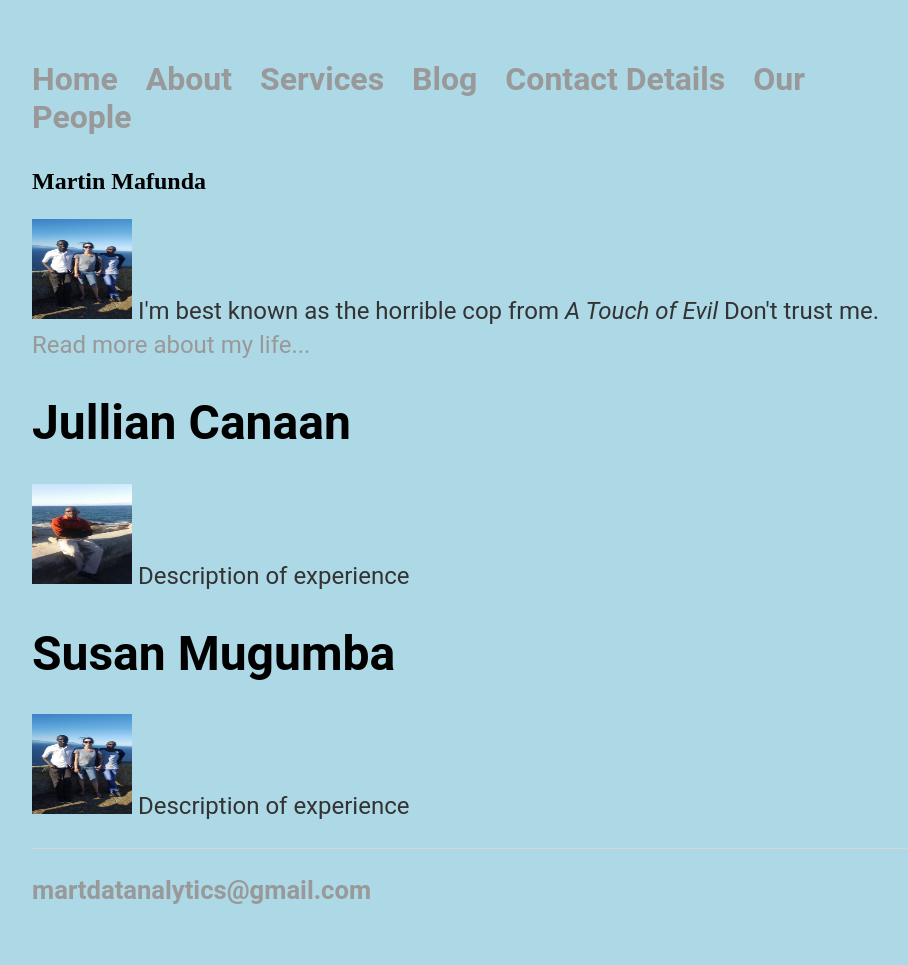
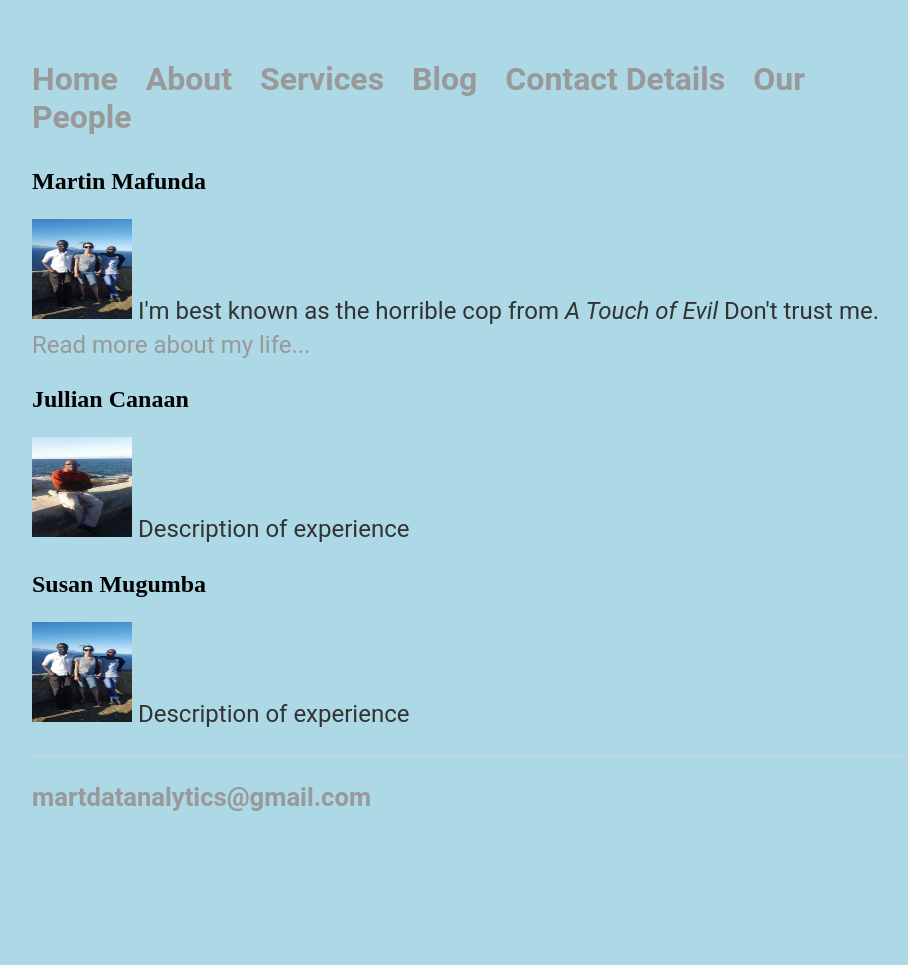
Before and after one commit to martdatanalytics/martdatanalytics.github.io, a Jekyll site: the page built from cv/index.html, in a window 1280 px wide. Shown: the whole page, without its empty margins (160-1068 px from the left). Built offline with Jekyll 4.4.1, drawn with Linux system fonts in a browser that asks for light colours; after the commit the page ends 900 px from its top, so only the background shows below that.

Commit message:
Update index.html

```diff
--- a/cv/index.html
+++ b/cv/index.html
@@ -7,12 +7,12 @@ title: Martin Canaan Mafunda
 	<p><img src="/images/Background.jpg",alt="Picture of Martin", width="100", height="100",align="left">
 	I'm best known as the horrible cop from <em>A Touch of Evil</em> Don't trust me. <a href="/martin">
 	Read more about my life...</a></p>
-	<h1> Jullian Canaan </h1>
+	<h2 style="font-size:1.5em;">Jullian Canaan </h2>
 	<p>
 		<img src="/images/Martin_Canaan1.jpg",alt="Picture of Martin", width="100", height="100",align="left">
 		Description of experience
 	</p>
-	<h1> Susan Mugumba </h1>
+	<h2 style="font-size:1.5em;"> Susan Mugumba </h2>
 	<p>
 		<img src="/images/Background.jpg",alt="Picture of Martin", width="100", height="100",align="left">
 		Description of experience
```
